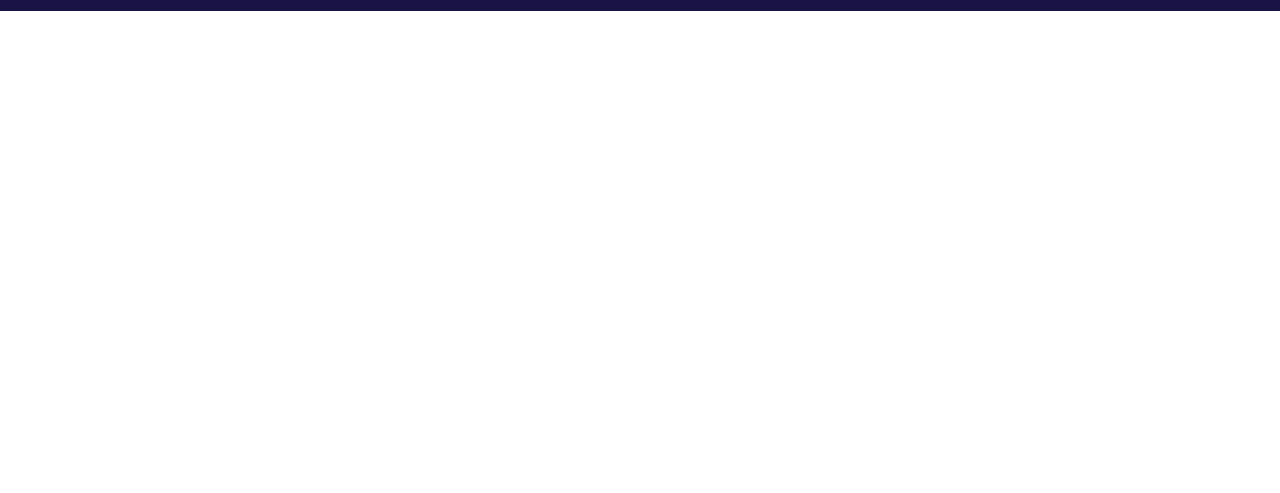
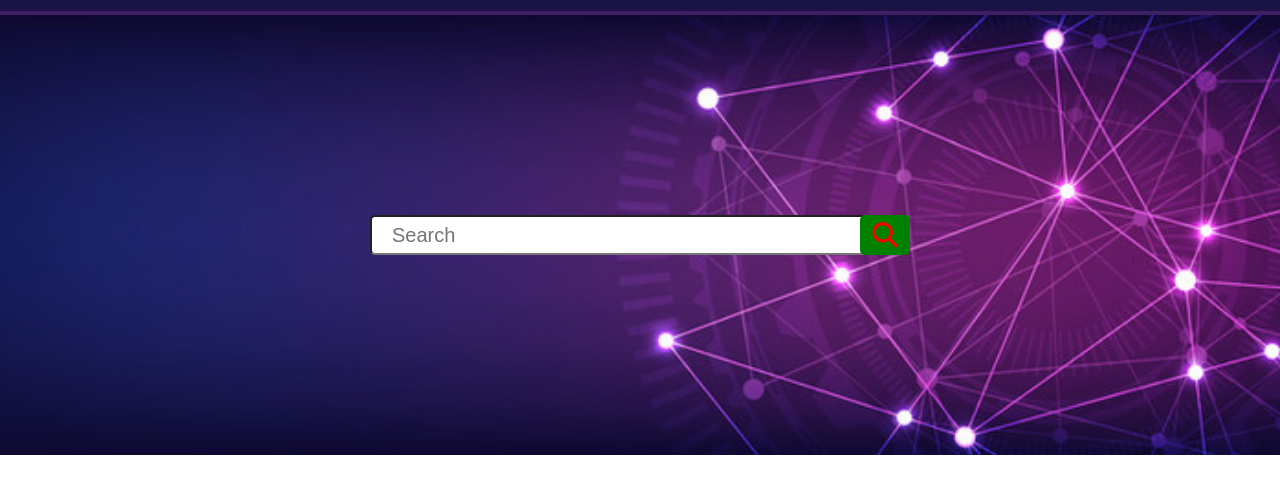
Before and after one commit to sazzadrabbi247/multipul-page-website, a plain HTML site: page index.html in a window 1280 px wide. Shown: the part 55-548 px from the top of the page. Drawn offline with Linux system fonts and the light colour scheme.

Commit message:
three commit

```diff
--- a/index.html
+++ b/index.html
@@ -7,6 +7,8 @@
     <title>Multipul Page Website</title>
     <!-- css file link here -->
     <link rel="stylesheet" href="style.css">
+    <!-- font_icon osama -->
+    <script src="https://kit.fontawesome.com/34d971953a.js" crossorigin="anonymous"></script>
 </head>
 <body>
 
@@ -23,7 +25,13 @@
     </ul>
 </nav>
 <header>
+    <div class="searchbox-icon-parent">
+        <input type="search" name="" placeholder="Search">
 
+        <div>
+            <i class="fa-sharp fa-solid fa-magnifying-glass"></i>
+        </div>
+    </div>
 </header>
 
 
--- a/style.css
+++ b/style.css
@@ -7,6 +7,7 @@ nav{
     justify-content: space-between;
     background-color: #1A1345;
     padding: 16px 200px;
+    border-bottom: 4px solid #401E63;
 }
 nav ul {
     display: flex;
@@ -33,3 +34,40 @@ nav div{
     color: wheat;
     font-size: 20px;
 }
+/* hero-area-code-start */
+ header{
+    background-image: url('imge/website\ banner.jpg');
+    padding: 200px 0px;
+    background-repeat: no-repeat;
+    background-position: center center;
+    background-size: cover;
+
+
+}
+
+
+.searchbox-icon-parent{
+    display: flex;
+    justify-content: center;
+    align-items: center;
+}
+.searchbox-icon-parent i{
+    color: red;
+    background-color: green;
+    font-size: 25px;
+    height: 40px ;
+    width: 50px;
+    display: flex;
+    justify-content: center;
+    align-items: center;
+    border-radius: 5px;
+    cursor: pointer;
+    margin-left: -10px;
+}
+.searchbox-icon-parent input{
+    width: 500px;
+    height: 40px;
+    border-radius: 5px;
+    font-size: 20px;
+    padding: 5px 20px;
+}
```
Also changed, not shown: imge/website banner.jpg (added).
